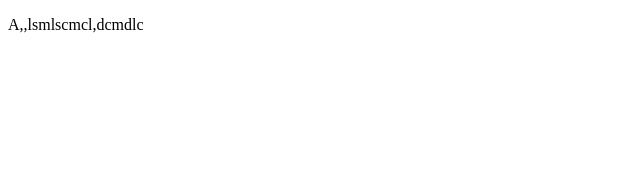
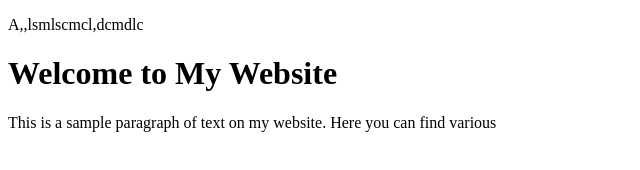
Before and after one commit to 12345ganeshbude/Git-Test, a plain HTML site: page index.html in a window 1280 px wide. Shown: the whole page, without its empty margins (0-640 px from the left). Drawn offline with Linux system fonts and the light colour scheme.

Commit message:
Add content to the test

```diff
--- a/index.html
+++ b/index.html
@@ -7,5 +7,7 @@
 </head>
 <body>
     <P>A,,lsmlscmcl,dcmdlc</P>
+    <h1>Welcome to My Website</h1>
+    <p>This is a sample paragraph of text on my website. Here you can find various
 </body>
 </html>
```
